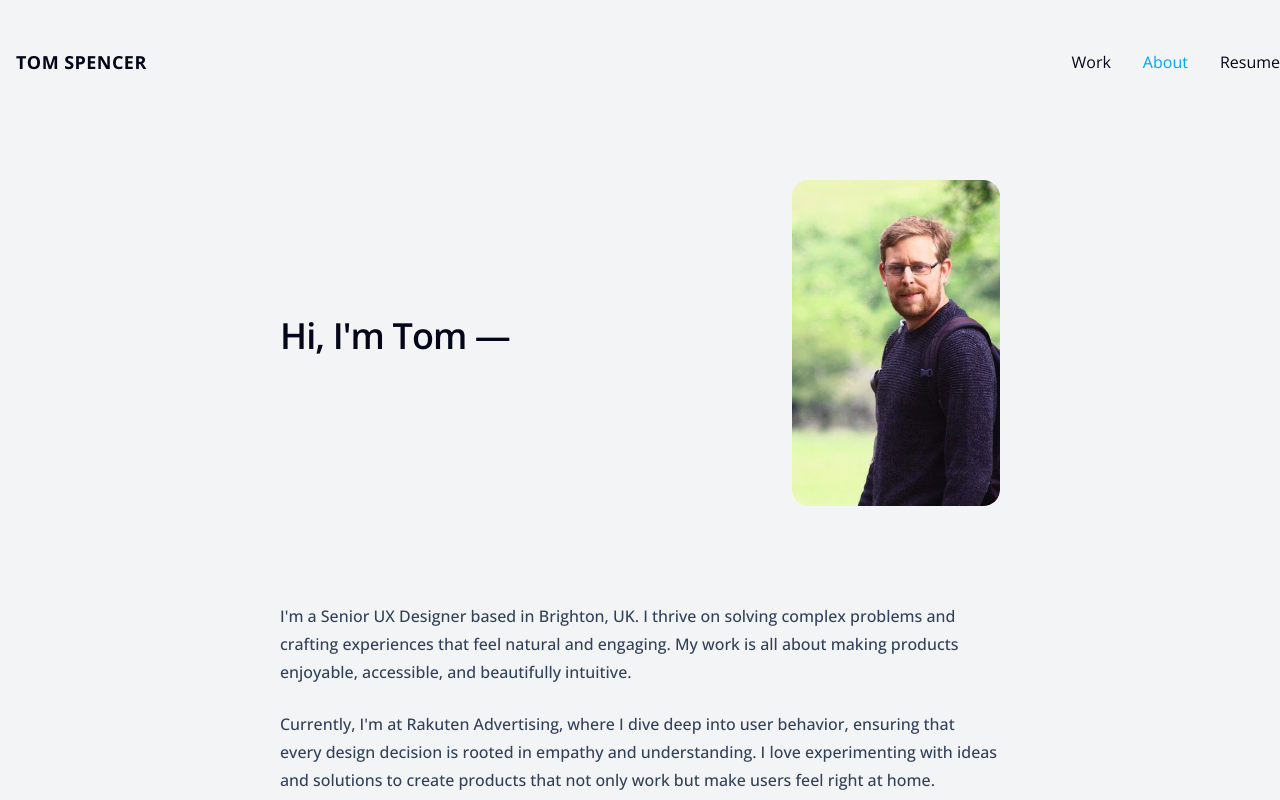
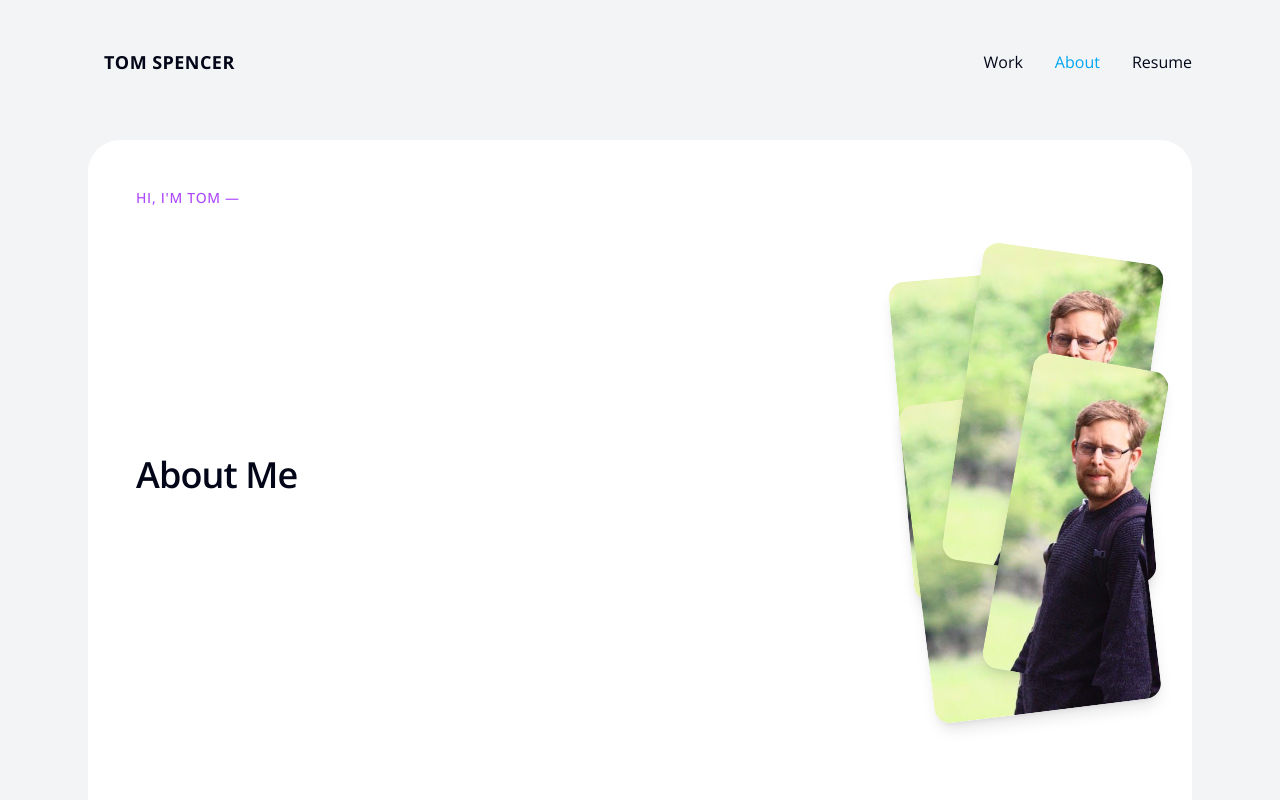
Before and after one commit to tomatronic/portfolio2024, a Next.js app: page /about in a window 1280 px wide. Shown: the top 800 px of the page. Built offline with nearby package versions, Linux system fonts and the light colour scheme.

Commit message:
ACJ case study layout updates - Start of about page (might be somewhat broken now

```diff
--- a/package.json
+++ b/package.json
@@ -31,7 +31,7 @@
     "js-yaml": "4.1.1",
     "react-router": "^7.12.0",
     "react-router-dom": "^7.12.0",
-    "tar": "^7.5.3"
+    "tar": "^7.5.6"
   },
   "engines": {
     "node": "22.x"
--- a/src/app/about/page.js
+++ b/src/app/about/page.js
@@ -1,32 +1,30 @@
 import Image from "next/image"
+import { DraggableImageGallery } from "../components/draggable-image-gallery"
 
-export const metadata = {
+export async function generateMetadata() {
+    return {
       title: "About | Tom Spencer",
       description: "Hello, I am Tom Spencer, a Senior UX Designer based in Brighton, UK. I am currently working at Rakuten Advertising.",
+      }
   }
 
 export default function About() {
     return (
+        <>
         <div className="mt-4">
-            <div className="container mx-auto max-w-screen-md px-6 py-10">
+            <div className="container mx-auto max-w-6xl px-6">
+                <div className="rounded-4xl bg-white p-12">
                     {/* Header Section */}
                     <div className="mb-16 md:mb-24">
+                    <div className="mb-6 text-sm font-medium uppercase tracking-wider text-purple-500">Hi, I'm Tom —</div>
                     <div className="grid grid-cols-1 gap-8 md:grid-cols-12 md:gap-12">
                         <div className="order-last md:order-first md:col-span-8">
                             <div className="flex h-full flex-col justify-center">
-                                <h1 className="mb-4 text-3xl font-semibold leading-tight tracking-tight text-slate-950 md:text-4xl">Hi, I'm Tom —</h1>
+                                <h1 className="mb-4 text-3xl font-semibold leading-tight tracking-tight text-slate-950 md:text-4xl">About Me</h1>
                             </div>
                         </div>
                         <div className="md:col-span-4">
-                            <div className="overflow-hidden rounded-2xl">
-                                <Image
-                                    src="/bio.png"
-                                    alt="You will often find me out hiking in the South Downs National Park"
-                                    className="w-full rounded-2xl"
-                                    width={500}
-                                    height={500}
-                                />
-                            </div>
+                            <DraggableImageGallery />
                         </div>
                     </div>
                 </div>
@@ -63,5 +61,7 @@ export default function About() {
                 </div>
                 </div>
             </div>
+        </div>
+        </>
     )
   }
--- a/src/app/casestudy/ACJ/page.js
+++ b/src/app/casestudy/ACJ/page.js
@@ -14,8 +14,25 @@ export async function generateMetadata() {
 function Prompt() {
     return (
         <>
-            <div className="mt-4">
-                <div className="container mx-auto h-[70vh] max-w-screen-xl rounded-2xl bg-[url('/backgroundBrew.png')] bg-cover">
+            <div className="fixed inset-0 -z-10 bg-purple-100"></div>
+            <div className="relative min-h-screen">
+                <div className="container mx-auto max-w-6xl px-6">
+                    <div className="rounded-4xl bg-white p-12">
+                        <div className="mb-10 grid grid-cols-1 gap-15 md:grid-cols-4">
+                            <div className="md:col-span-2">
+                                <p className="text-sm font-semibold text-gray-600">Rakuten Advertising &bull; Jan 2025 - Ongoing</p>
+                                <h1>Affiliate Conversion Journey — Multi-Touch Attribution for Affiliate</h1>
+                            </div>
+                            <div className="md:col-span-2">
+                                <p className="text-base font-medium">Publishers and Advertisers on Rakuten's affiliate network wanted to understand their true contribution to sales, not just last-click attribution. When a customer discovers a product through publisher A's blog, researches it via publisher B's review site, then purchases after clicking publisher C's discount link, <b>who deserves credit?</b></p>
+                                <p className="text-base font-medium">Without this visibility, publishers couldn't prove their value in the awareness and consideration phases, and advertisers couldn't optimize their partner mix. Competitors (think CJ Affiliate and Impact) offered journey tracking, putting Rakuten Advertising at a strategic disadvantage. Rakuten Advertising needed to build a full-funnel attribution tool that showed multi-touch journeys across awareness, consideration, and conversion phases.</p>
+
+                                <div className="text-gray-600 space-y-1">
+                                    <p className="!text-sm"><span className="font-normal">Role:</span> <span className="font-semibold">Sole UX designer</span></p>
+                                    <p className="!text-sm"><span className="font-normal">Skills:</span> <span className="font-semibold">UX/UI, User Research, Prototyping, User testing</span></p>
+                                </div>
+                            </div>
+                        </div>
                         <div className="mx-auto flex h-full max-w-screen-md flex-row flex-wrap place-content-center content-center">
                             <div className="flex flex-col">
                                 <Zoom>
@@ -23,26 +40,6 @@ function Prompt() {
                                 </Zoom>
                             </div>
                         </div>
-                </div>
-                <div className="container mx-auto max-w-screen-md px-6 py-10">
-                    <div className="text-3xl font-semibold tracking-tight">Affiliate Conversion Journey</div>
-                    <p className="pt-2 text-sm font-medium uppercase">Rakuten Advertising &bull; Jan 2025 - Ongoing</p>
-                </div>
-                <div className="container mx-auto max-w-screen-md px-6">
-                    <div className="mb-10 grid auto-rows-auto grid-cols-1 gap-5 md:grid-cols-4 md:gap-10">
-                        <div className="col-span-3">
-                            <p className="text-base font-medium">Publishers and Advertisers on Rakuten's affiliate network wanted to understand their true contribution to sales, not just last-click attribution. When a customer discovers a product through publisher A's blog, researches it via publisher B's review site, then purchases after clicking publisher C's discount link, <b>who deserves credit?</b></p>
-                            <p className="text-base font-medium">Without this visibility, publishers couldn't prove their value in the awareness and consideration phases, and advertisers couldn't optimize their partner mix. Competitors (think CJ Affiliate and Impact) offered journey tracking, putting Rakuten Advertising at a strategic disadvantage. Rakuten Advertising needed to build a full-funnel attribution tool that showed multi-touch journeys across awareness, consideration, and conversion phases.</p>
-                        </div>
-                        <div className="col-span-1">
-                            <p className="text-sm font-medium uppercase">Role</p>
-                            <p>Sole UX designer</p><br />
-                            <p className="text-sm font-medium uppercase">Skills used</p>
-                            <p>UX/UI, User Research, Prototyping, User testing</p>
-                        </div>
-                    </div>
-                </div>
-                <div className="container mx-auto max-w-screen-md px-6">
                         <div className="grid auto-rows-auto grid-cols-1 gap-5 md:grid-cols-4 md:gap-10">
                             <div className="col-span-4 pb-10">
                                 <h2 className="text-xl font-semibold tracking-tight">Challenge</h2>
@@ -169,9 +166,8 @@ function Prompt() {
                             </div>
                         </div>
                     </div>
-
                 </div>
-
+            </div>
         </>
     )
 }
--- /dev/null
+++ b/src/app/components/draggable-image-gallery.js
@@ -0,0 +1,51 @@
+'use client'
+
+import React from "react"
+import Image from "next/image"
+import {
+  DraggableCardBody,
+  DraggableCardContainer,
+} from "./ui/draggable-card"
+
+export function DraggableImageGallery() {
+  const items = [
+    {
+      title: "Hiking in the South Downs",
+      image: "/bio.png",
+      className: "absolute top-10 left-[20%] rotate-[-5deg]",
+    },
+    {
+      title: "Nature",
+      image: "/bio.png",
+      className: "absolute top-40 left-[25%] rotate-[-7deg]",
+    },
+    {
+      title: "Adventure",
+      image: "/bio.png",
+      className: "absolute top-5 left-[40%] rotate-[8deg]",
+    },
+    {
+      title: "Exploration",
+      image: "/bio.png",
+      className: "absolute top-32 left-[55%] rotate-[10deg]",
+    },
+  ]
+
+  return (
+    <DraggableCardContainer className="relative flex min-h-[400px] w-full items-center justify-center overflow-visible md:min-h-[500px]">
+      {items.map((item, index) => (
+        <DraggableCardBody key={index} className={item.className}>
+          <div className="relative z-10 overflow-hidden rounded-2xl shadow-lg">
+            <Image
+              src={item.image}
+              alt={item.title}
+              width={320}
+              height={320}
+              className="h-80 w-80 object-cover"
+            />
+          </div>
+        </DraggableCardBody>
+      ))}
+    </DraggableCardContainer>
+  )
+}
--- a/src/app/components/footer.js
+++ b/src/app/components/footer.js
@@ -2,7 +2,7 @@ export default function Footer() {
     const date = new Date();
     const year = date.getFullYear();
     return (
-<div className="flex w-full items-center justify-center">
+<div className="flex w-full items-center justify-center bg-transparent">
         <div className="flex w-full flex-col px-4 md:w-2/3">
             <div className="text-xs flex flex-col">
                 <div className="text-xs my-12 w-full text-center text-slate-950">Designed and built by Tom Spencer - {year}</div>
--- a/src/app/components/navigation.js
+++ b/src/app/components/navigation.js
@@ -80,8 +80,8 @@ export default function Navigation() {
 
   return (
     <>
-      <nav className="z-50">
-        <div className="container mx-auto max-w-screen-xl px-6 py-12 md:px-0">
+      <nav className="z-50 bg-transparent">
+        <div className="container mx-auto max-w-6xl px-6 py-12">
           <div className="flex items-center justify-between">
             <Link
               href="/"
--- /dev/null
+++ b/src/app/components/ui/draggable-card.js
@@ -0,0 +1,28 @@
+'use client'
+
+import React from "react"
+import { motion } from "framer-motion"
+
+export function DraggableCardContainer({ children, className = "" }) {
+  return (
+    <div className={`relative ${className}`}>
+      {children}
+    </div>
+  )
+}
+
+export function DraggableCardBody({ children, className = "" }) {
+  return (
+    <motion.div
+      className={className}
+      drag
+      dragMomentum={false}
+      whileDrag={{ scale: 1.05, zIndex: 50 }}
+      dragElastic={0.1}
+      style={{ cursor: 'grab' }}
+      whileHover={{ scale: 1.02 }}
+    >
+      {children}
+    </motion.div>
+  )
+}
--- a/src/app/globals.css
+++ b/src/app/globals.css
@@ -22,6 +22,13 @@ body {
 }
 
 @layer base {
+  h1 {
+    @apply text-3xl;
+    @apply font-semibold;
+    @apply tracking-tight;
+    @apply leading-snug;
+  }
+
   p {
     @apply text-base;
     @apply font-medium;
```
Also changed, not shown: 1 other file (tests, documents, lock files or other folders). Lines whose indentation alone changed are shown as unchanged.
